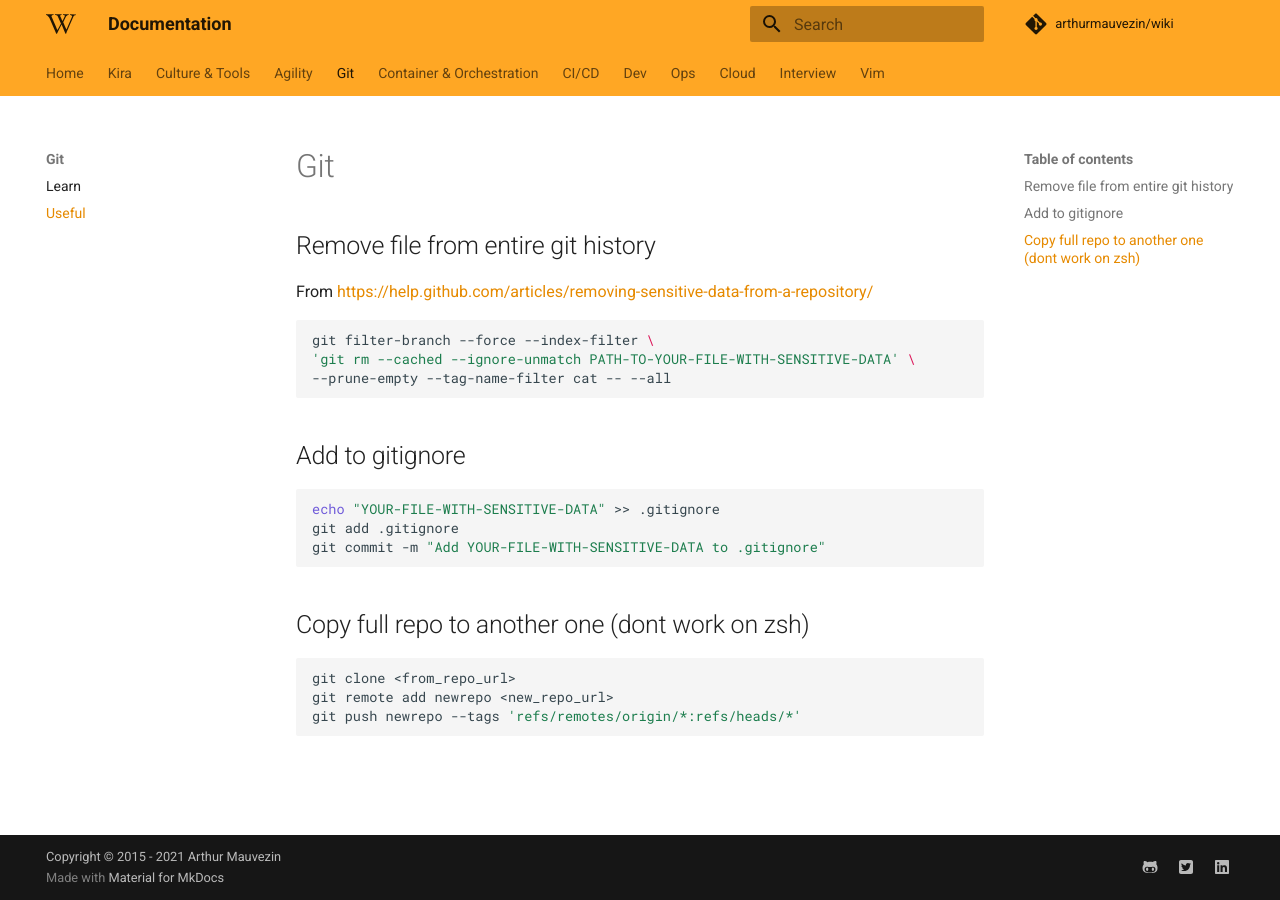
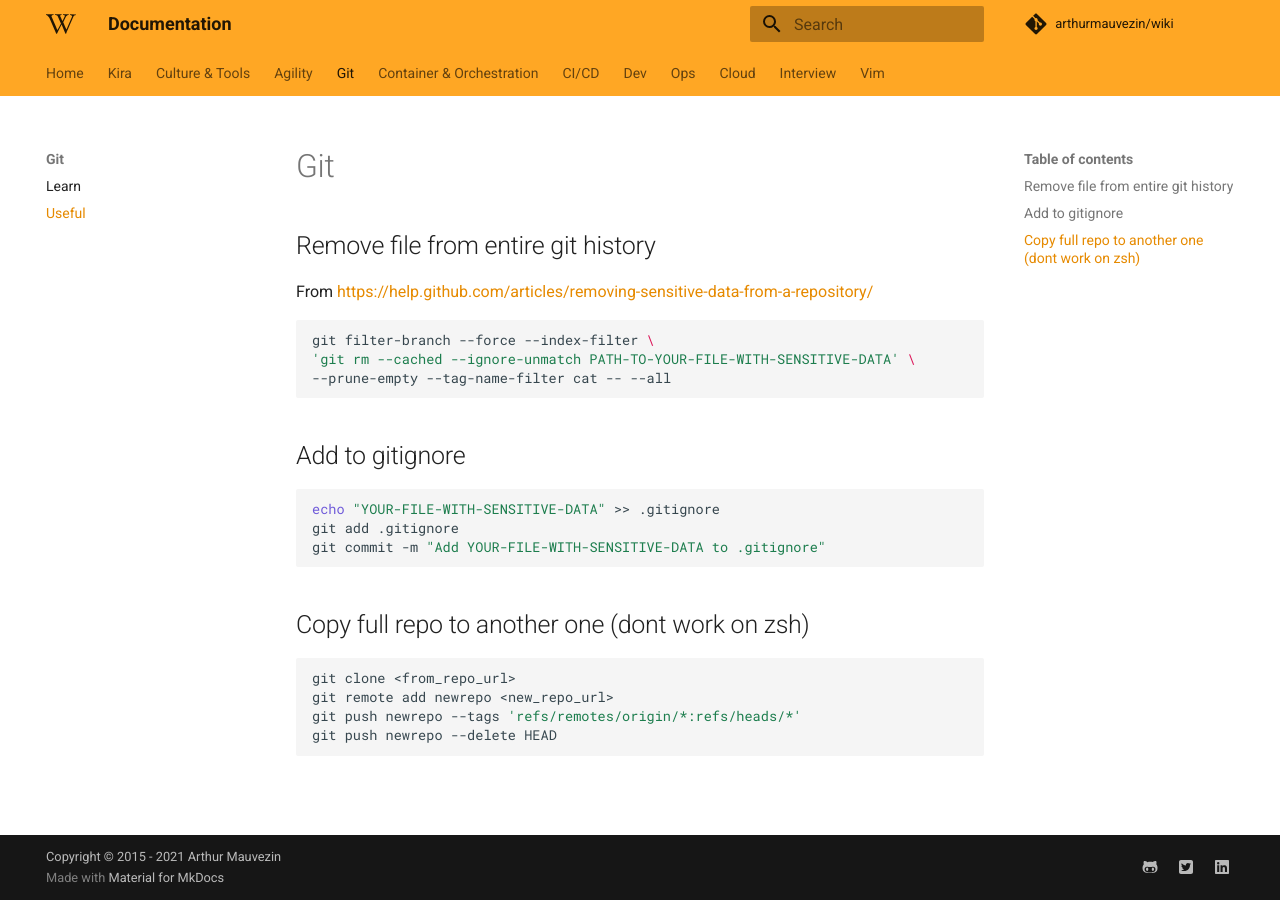
Before and after one commit to arthurmauvezin/wiki, an MkDocs documentation site: the page built from docs/git/git.md, in a window 1280 px wide. Built offline with MkDocs 1.6.1 and Material for MkDocs 9.7.7, drawn with Linux system fonts in a browser that asks for light colours; comment, search, counter and statistics services are not loaded.

Commit message:
Update git.md

````diff
--- a/docs/git/git.md
+++ b/docs/git/git.md
@@ -20,4 +20,5 @@ git commit -m "Add YOUR-FILE-WITH-SENSITIVE-DATA to .gitignore"
 git clone <from_repo_url>
 git remote add newrepo <new_repo_url>
 git push newrepo --tags 'refs/remotes/origin/*:refs/heads/*'
+git push newrepo --delete HEAD
 ```
````
